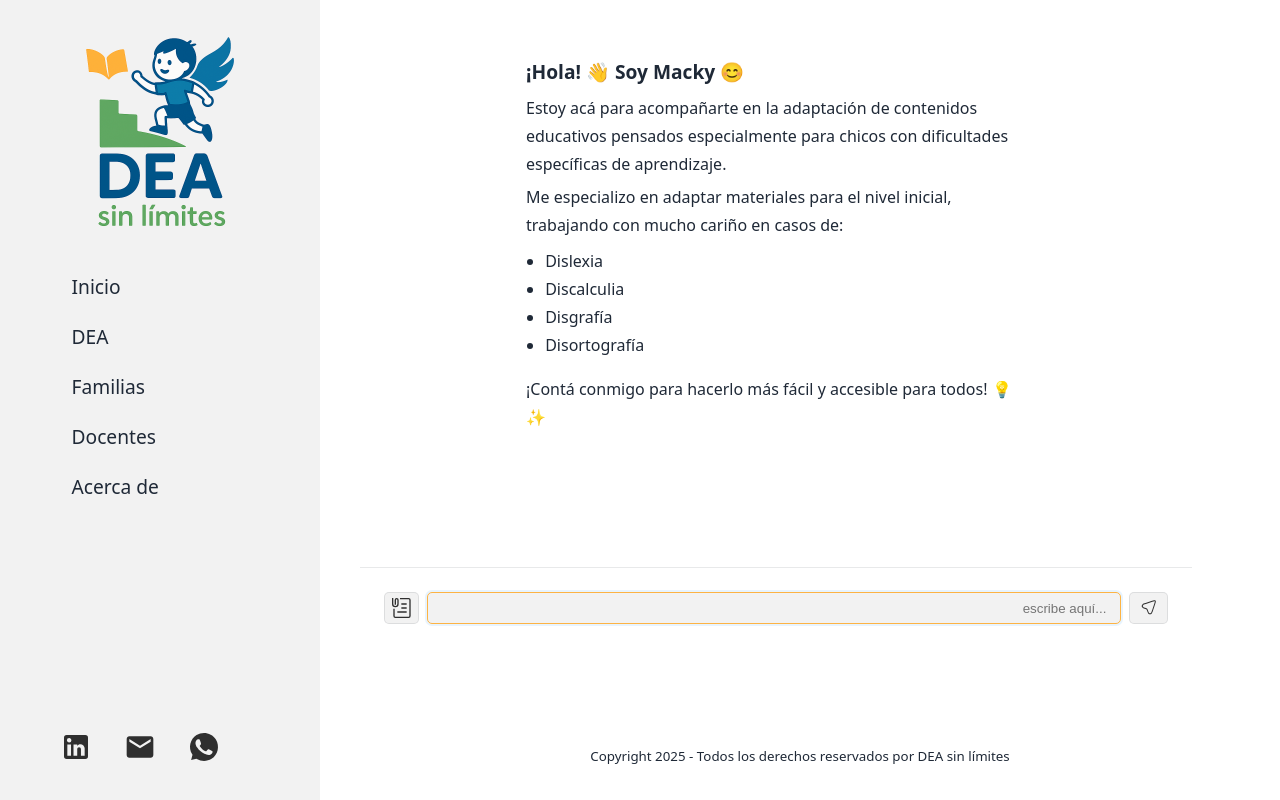
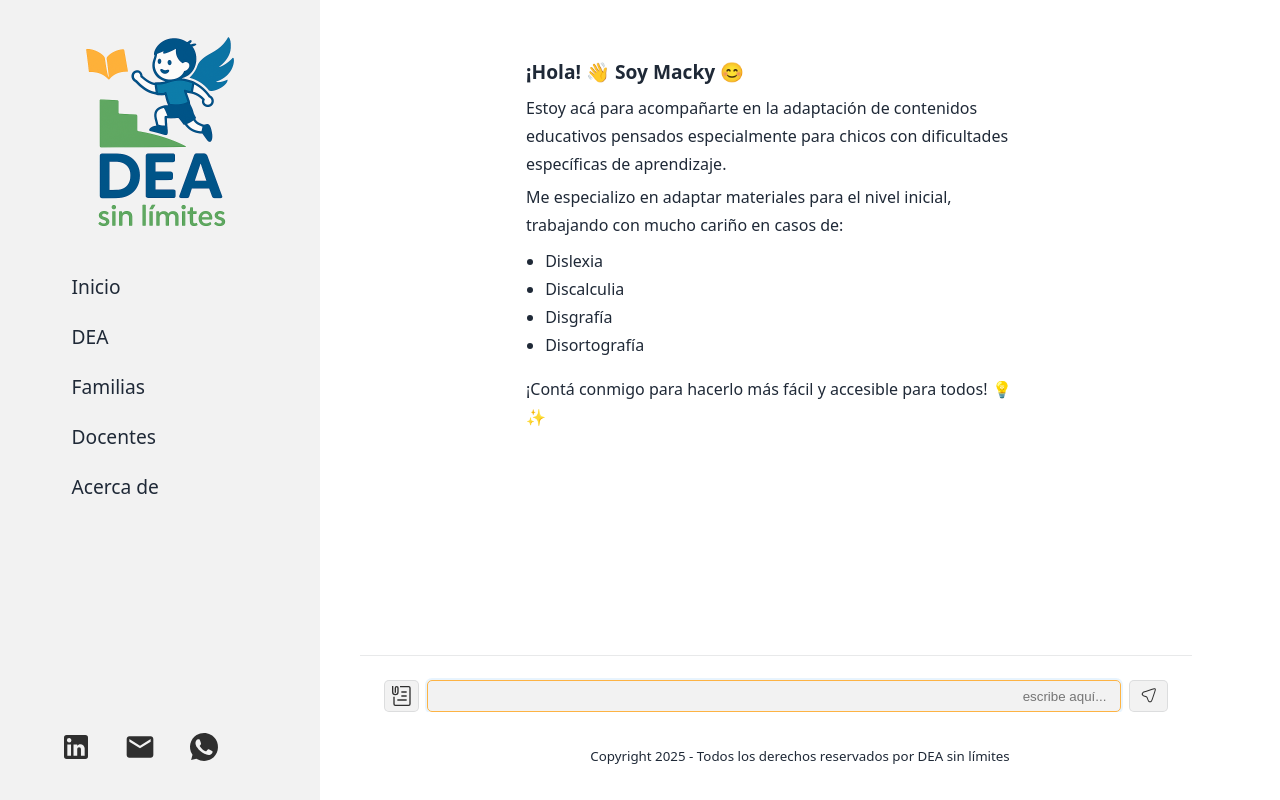
Before and after one commit to galiprandi/deasinlimites, a Next.js app: page /macky in a window 1280 px wide. Built offline with nearby package versions, Linux system fonts and the light colour scheme.

Commit message:
Update chat grid layout and adjust form padding for better spacing

```diff
--- a/app/macky/page.module.css
+++ b/app/macky/page.module.css
@@ -1,7 +1,7 @@
 .chat {
   text-align: right;
   display: grid;
-  grid-template-rows: 1fr auto auto 4em;
+  grid-template-rows: 1fr auto;
   grid-auto-columns: 1fr;
   margin-right: 3em;
   overflow: hidden;
@@ -40,6 +40,7 @@
   grid-template-rows: 2em;
   background-color: #fff;
   padding: 1.5em;
+  padding-bottom: 0;
   gap: 0.5em;
   border-top: 1px solid var(--bd-grey2, #eaeaea);
 }
```
